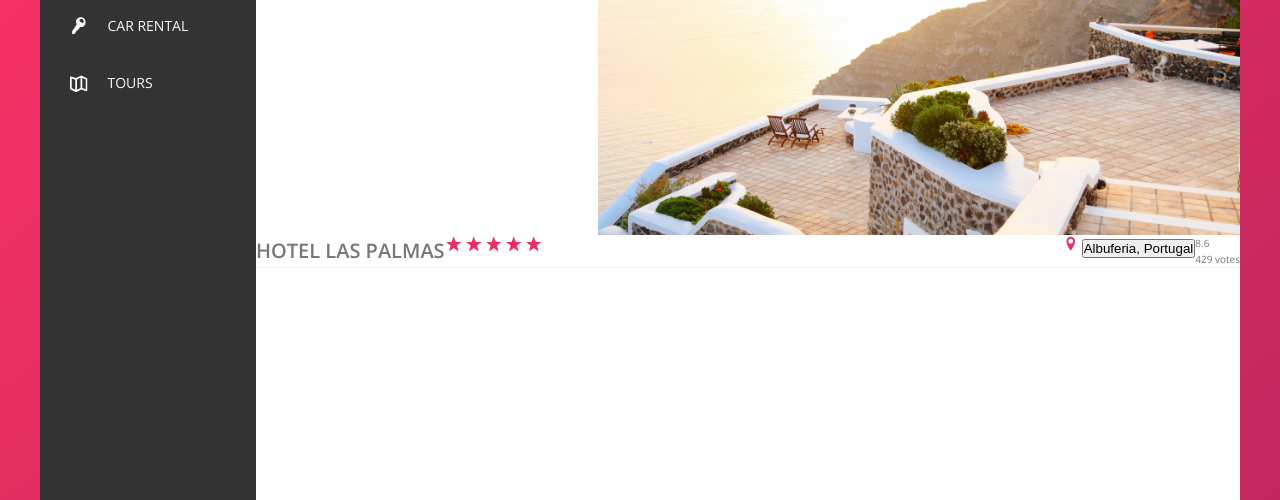
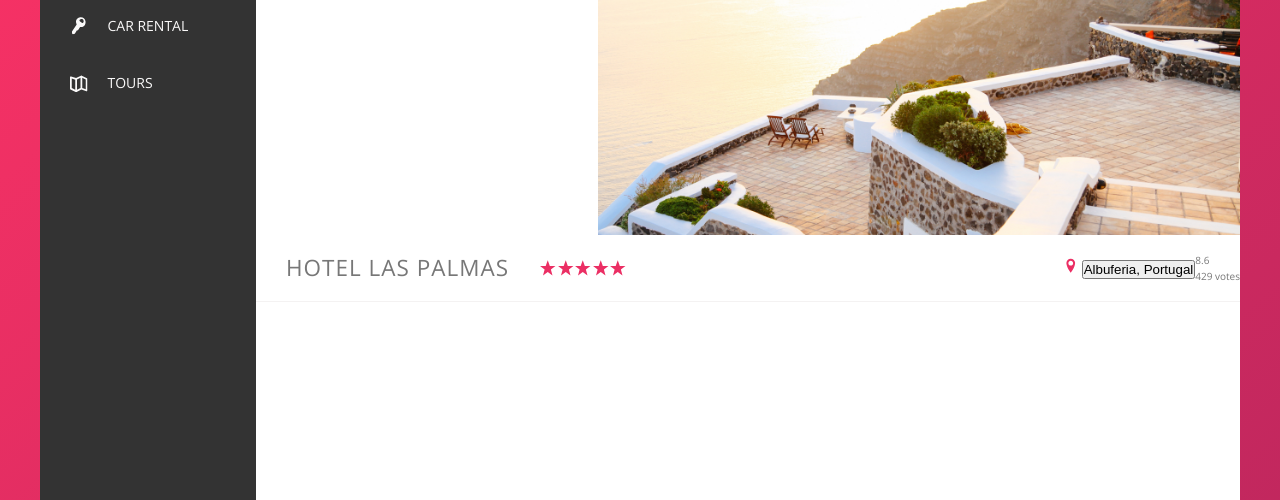
Before and after one commit to chlrobert93/TrilloCss, a website: page index.html in a window 1280 px wide. Shown: the part 300-800 px from the top of the page. Drawn offline with nearby package versions, Linux system fonts and the light colour scheme.

Commit message:
alinear texto hotel las palmas y estrellas

```diff
--- a/sass/_components.scss
+++ b/sass/_components.scss
@@ -257,11 +257,16 @@
 .overview{
 
        display: flex;
+       align-items: center;
        border-bottom: 1px solid var(--color-grey-light-2);
 
 
     &__heading{
+        font-size: 2.25rem;
+        font-weight: 300;
         text-transform: uppercase;
+        letter-spacing: 1px;
+        padding: 1.5rem 3rem;
         color: var( --color-grey-dark-2);
     }
 
@@ -270,6 +275,7 @@
       //espacio entre las estrellas y  icono location
       //flex: 1;
       margin-right: auto;
+      display: flex;
 
 
 
```
Also changed, not shown: css/style.css.
